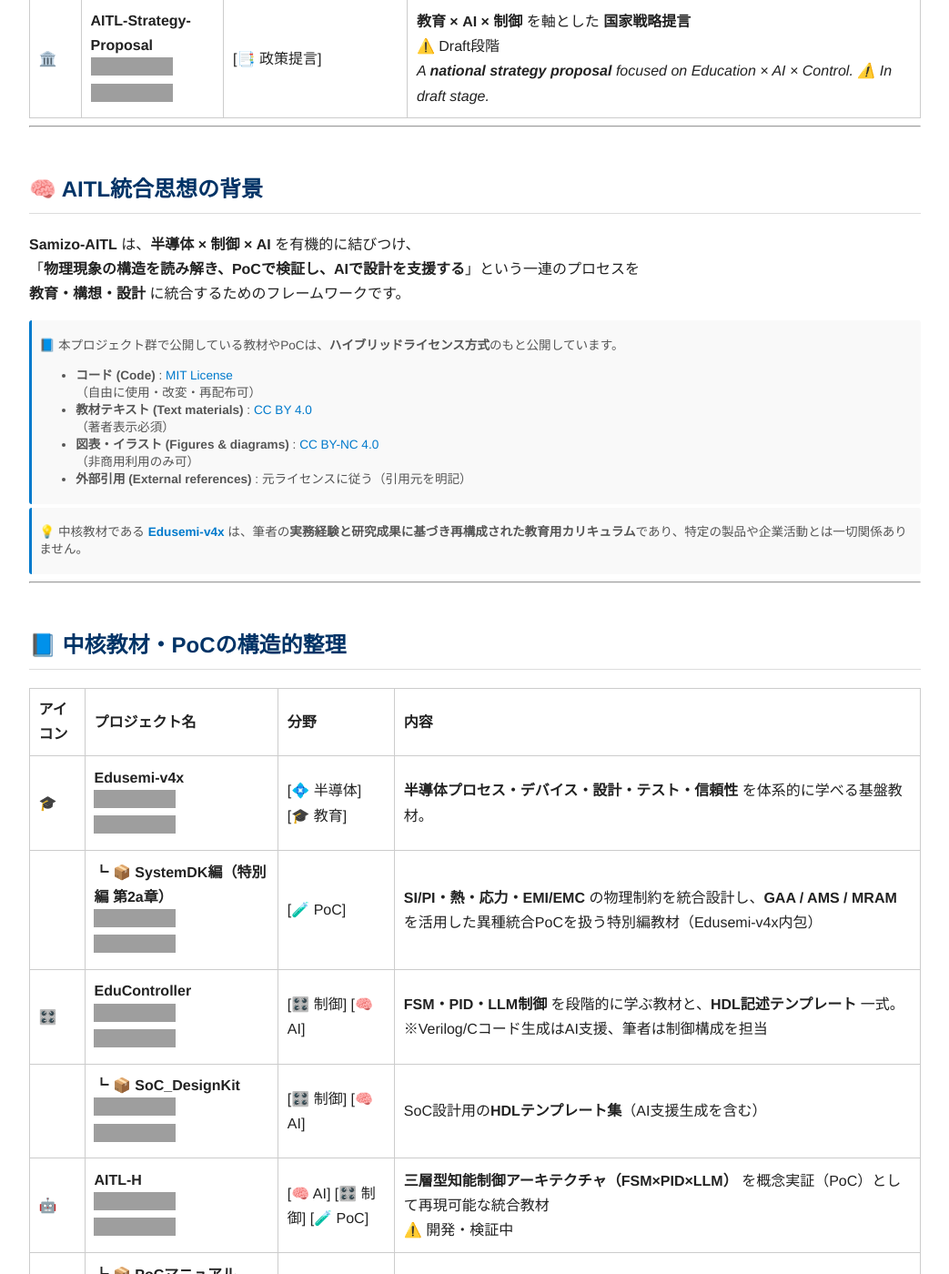
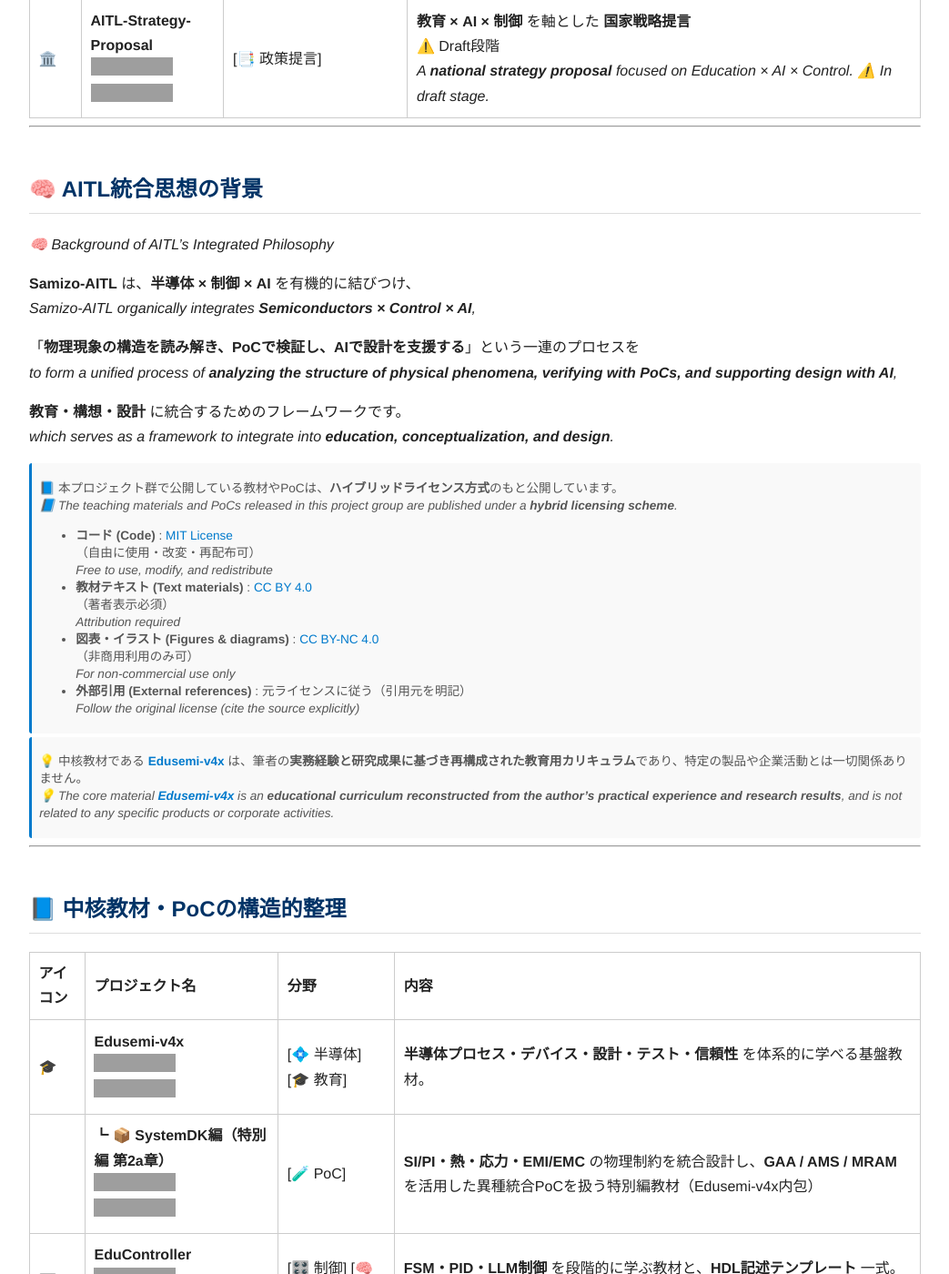
Before and after one commit to Samizo-AITL/Samizo-AITL.github.io, a Jekyll site: the page built from index.md, in a window 1280 px wide and 1400 px high, scrolled down 2618 px, cut to the strip 0-1400 px from the top of the window. Shown: the whole strip at 91% size, without its empty margins (118-1161 px from the left). Built offline with Jekyll 4.4.1, drawn with Linux system fonts in a browser that asks for light colours; grey boxes are pictures that could not be loaded.

Commit message:
Update index.md

```diff
--- a/index.md
+++ b/index.md
@@ -62,22 +62,34 @@
 ---
 
 ## 🧠 AITL統合思想の背景
+*🧠 Background of AITL’s Integrated Philosophy*
 
 **Samizo-AITL** は、**半導体 × 制御 × AI** を有機的に結びつけ、
+*Samizo-AITL organically integrates **Semiconductors × Control × AI**,*
+
 「**物理現象の構造を読み解き、PoCで検証し、AIで設計を支援する**」という一連のプロセスを
+*to form a unified process of **analyzing the structure of physical phenomena, verifying with PoCs, and supporting design with AI**,*
+
 **教育・構想・設計** に統合するためのフレームワークです。
+*which serves as a framework to integrate into **education, conceptualization, and design**.*
 
 > 📘 本プロジェクト群で公開している教材やPoCは、**ハイブリッドライセンス方式**のもと公開しています。
+> *📘 The teaching materials and PoCs released in this project group are published under a **hybrid licensing scheme**.*
 > - **コード (Code)** : [MIT License](https://opensource.org/licenses/MIT)
 >   （自由に使用・改変・再配布可）
+>   *Free to use, modify, and redistribute*
 > - **教材テキスト (Text materials)** : [CC BY 4.0](https://creativecommons.org/licenses/by/4.0/)
 >   （著者表示必須）
+>   *Attribution required*
 > - **図表・イラスト (Figures & diagrams)** : [CC BY-NC 4.0](https://creativecommons.org/licenses/by-nc/4.0/)
 >   （非商用利用のみ可）
+>   *For non-commercial use only*
 > - **外部引用 (External references)** : 元ライセンスに従う（引用元を明記）
+>   *Follow the original license (cite the source explicitly)*
 {: .annotation-narrow}
 
 > 💡 中核教材である [**Edusemi-v4x**](https://samizo-aitl.github.io/Edusemi-v4x/) は、筆者の**実務経験と研究成果に基づき再構成された教育用カリキュラム**であり、特定の製品や企業活動とは一切関係ありません。
+> *💡 The core material [**Edusemi-v4x**](https://samizo-aitl.github.io/Edusemi-v4x/) is an **educational curriculum reconstructed from the author’s practical experience and research results**, and is not related to any specific products or corporate activities.*
 {: .annotation-narrow}
 
 ---
```
